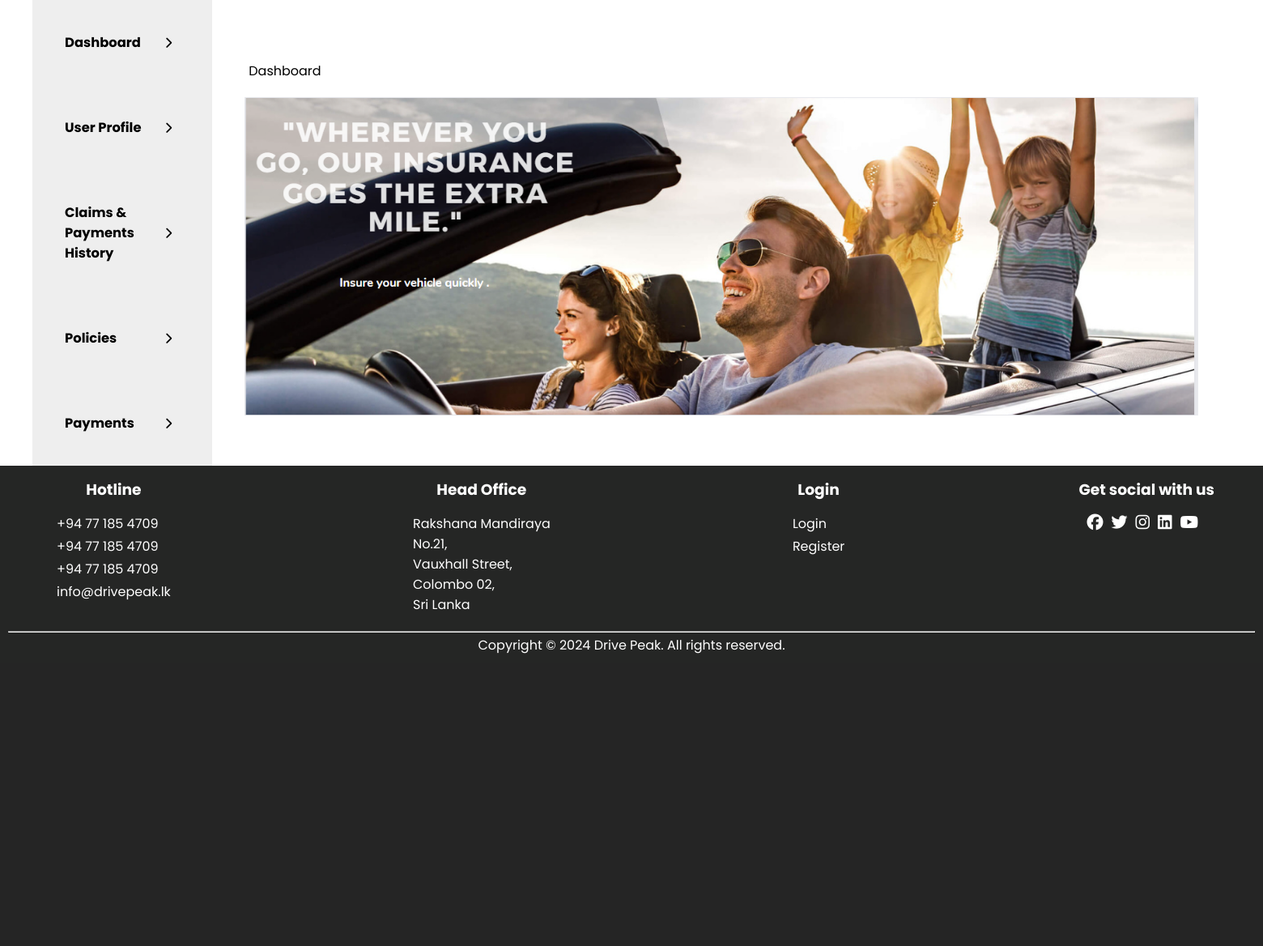
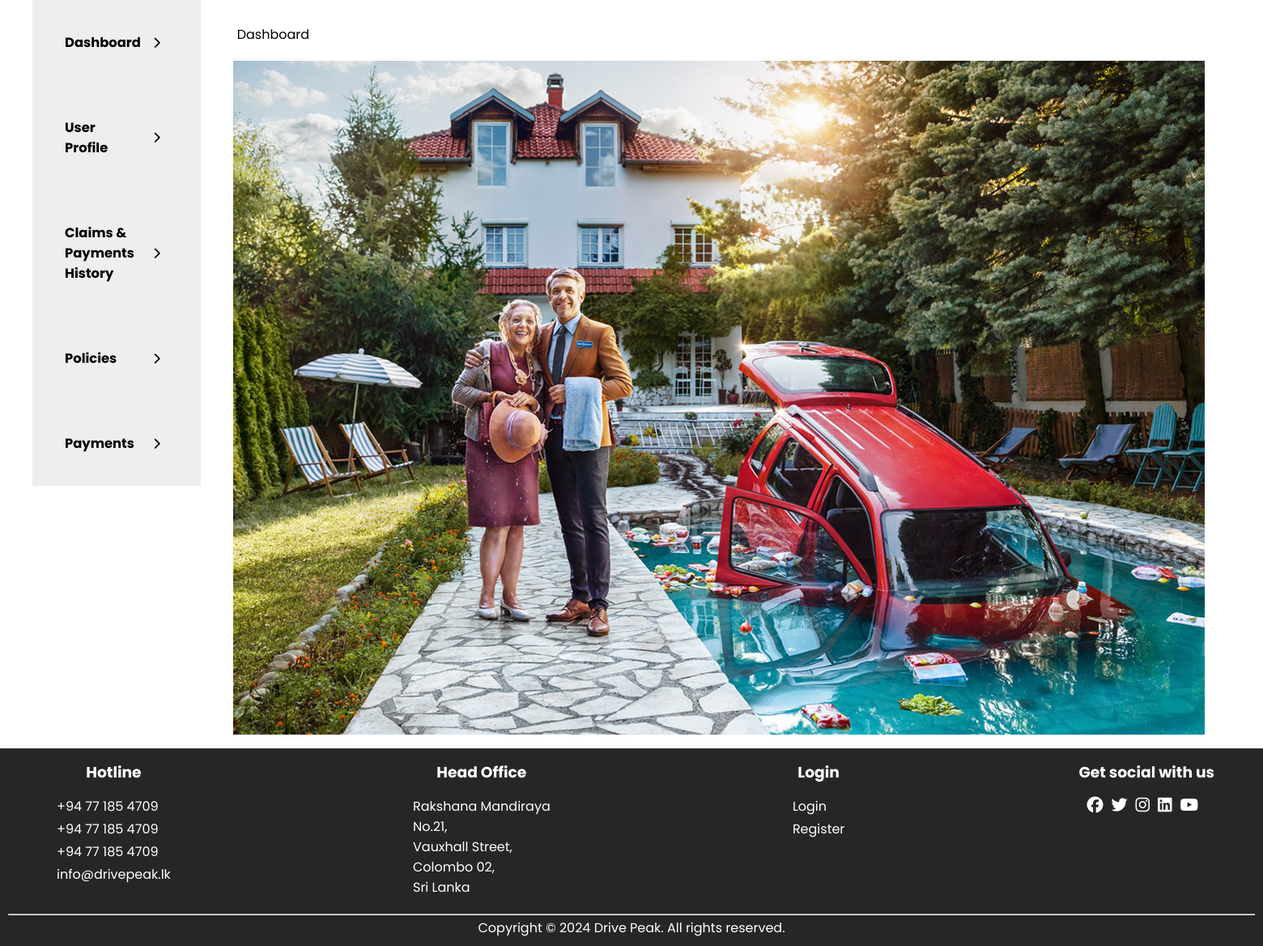
Before and after one commit to dishani02/Vehicle-Insurance-Management-System, a PHP site: page /my-account-dashboard.php in a window 1560 px wide. Shown: the part 68-1236 px from the top of the page at 81% size. Before the commit the page ends 875 px from the top, so only its background shows below. Run offline with PHP 8.4, Linux system fonts and the light colour scheme; a user stored in the database is signed in; some libraries are stand-ins or nearby versions.

Commit message:
my account dashboard

```diff
--- a/database/drive_peak.sql
+++ b/database/drive_peak.sql
@@ -163,6 +163,8 @@ CREATE TABLE Report(
     PRIMARY KEY(report_id),
     FOREIGN KEY(admin_id) REFERENCES Admin(admin_id)
 );
+git pull
+
 
 -- insert data
 
--- a/my-account-dashboard.php
+++ b/my-account-dashboard.php
@@ -40,9 +40,11 @@
 
             <div class="content">
             <div class="owl-carousel">
-                <img src="img/motor-insurance.png" alt="" style="width: 100%">
             </div>
 
+            <div>
+                <img src="img/accident.jpg" alt="">
+            </div>
 
 
             </div>
```
